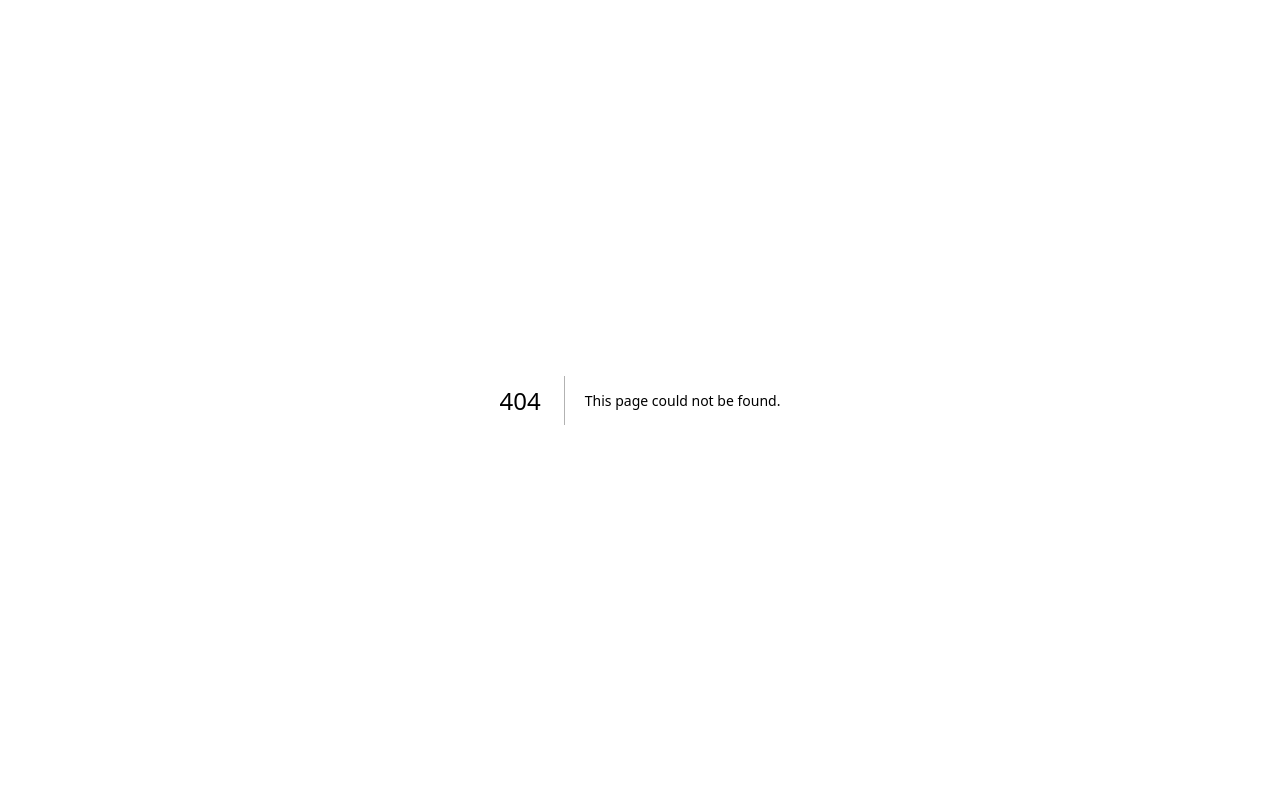
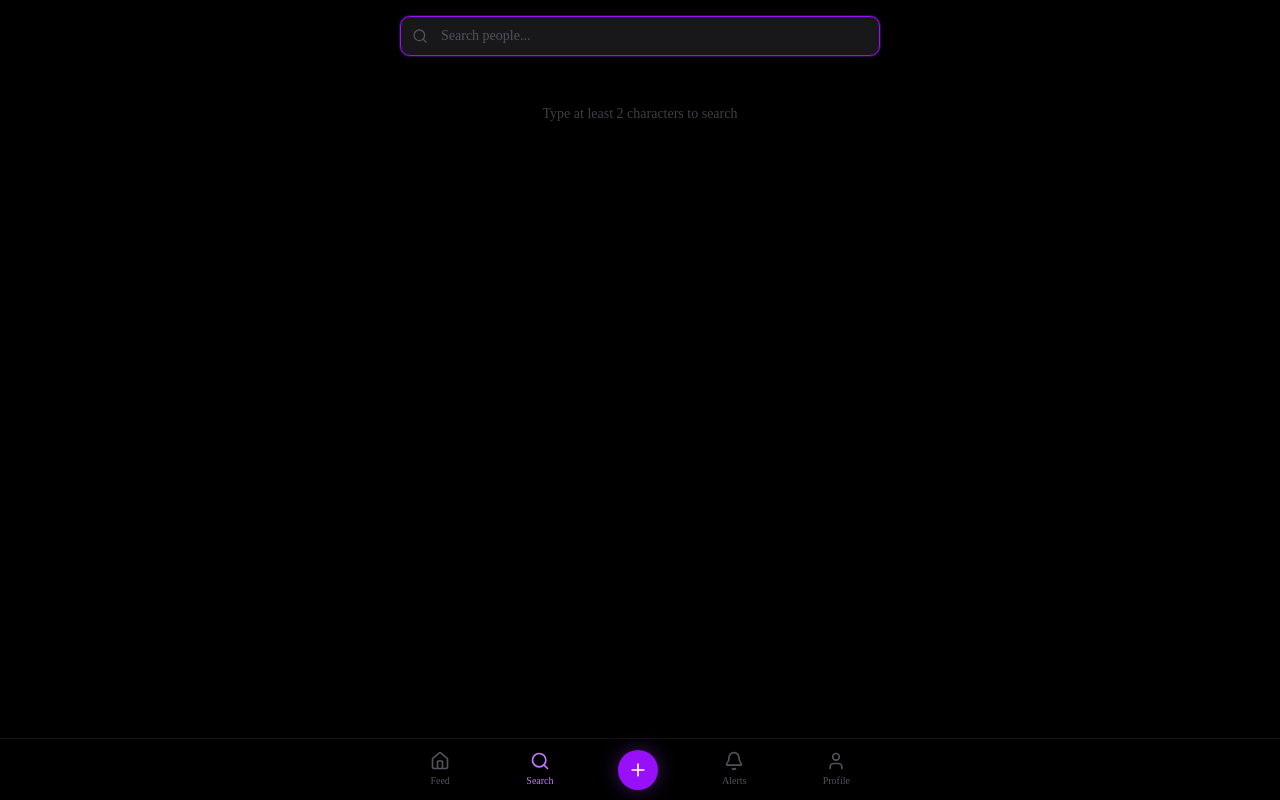
Before and after one commit to lxsmlv/forge, a Next.js app: page /search in a window 1280 px wide. Before the commit this address had no page. Built offline with nearby package versions, Linux system fonts and the light colour scheme.

Commit message:
feat: bottom tab bar navigation (Feed/Search/Create/Notifications/Profile), search page, AppShell

```diff
--- a/src/app/feed/page.tsx
+++ b/src/app/feed/page.tsx
@@ -5,8 +5,7 @@ import { PostCard } from '@/features/feed/PostCard';
 import { Cabinet } from '@/features/cabinet/Cabinet';
 import { getPosts } from '@/features/feed/actions';
 import { FeedHeader } from '@/features/feed/FeedHeader';
-import Link from 'next/link';
-import { Plus, Home, PenSquare, Users, Globe, RefreshCw, Dumbbell, Car, Flame, Trophy } from 'lucide-react';
+import { Home, PenSquare, Users, Globe, RefreshCw, Dumbbell, Car, Flame, Trophy } from 'lucide-react';
 
 export default function Feed() {
   const [activeTab, setActiveTab] = useState<'feed' | 'cabinet'>('feed');
@@ -36,7 +35,7 @@ export default function Feed() {
   };
 
   return (
-    <div className="min-h-screen bg-black text-white">
+    <div className="min-h-screen bg-black text-white pb-20">
       <FeedHeader />
 
       <div className="max-w-lg mx-auto px-4 pt-4">
@@ -150,12 +149,6 @@ export default function Feed() {
         )}
       </main>
 
-      <Link
-        href="/create"
-        className="fixed bottom-6 right-6 h-14 w-14 rounded-full bg-purple-600 hover:bg-purple-500 shadow-[0_0_30px_rgba(147,51,234,0.5)] hover:shadow-[0_0_40px_rgba(147,51,234,0.7)] flex items-center justify-center transition-all duration-300 active:scale-95"
-      >
-        <Plus className="w-6 h-6 text-white" />
-      </Link>
     </div>
   );
 }
--- a/src/app/layout.tsx
+++ b/src/app/layout.tsx
@@ -2,6 +2,7 @@ import type { Metadata } from "next";
 import { Geist, Geist_Mono } from "next/font/google";
 import { Bebas_Neue } from "next/font/google";
 import "./globals.css";
+import { AppShell } from "@/features/navigation/AppShell";
 
 const geistSans = Geist({
   variable: "--font-geist-sans",
@@ -53,7 +54,9 @@ export default function RootLayout({
       lang="en"
       className={`${geistSans.variable} ${geistMono.variable} ${bebasNeue.variable} h-full antialiased dark`}
     >
-      <body className="min-h-full flex flex-col bg-black text-white safe-top safe-bottom">{children}</body>
+      <body className="min-h-full flex flex-col bg-black text-white safe-top safe-bottom">
+        <AppShell>{children}</AppShell>
+      </body>
     </html>
   );
 }
--- /dev/null
+++ b/src/app/search/page.tsx
@@ -0,0 +1,94 @@
+'use client';
+
+import { useState, useEffect, useRef } from 'react';
+import { Search as SearchIcon } from 'lucide-react';
+import { searchUsers } from '@/features/feed/search-actions';
+import Link from 'next/link';
+
+export default function SearchPage() {
+  const [query, setQuery] = useState('');
+  const [results, setResults] = useState<any[]>([]);
+  const [loading, setLoading] = useState(false);
+  const timerRef = useRef<ReturnType<typeof setTimeout>>(undefined);
+  const inputRef = useRef<HTMLInputElement>(null);
+
+  useEffect(() => {
+    inputRef.current?.focus();
+  }, []);
+
+  useEffect(() => {
+    if (query.length < 2) {
+      setResults([]);
+      return;
+    }
+
+    clearTimeout(timerRef.current);
+    timerRef.current = setTimeout(async () => {
+      setLoading(true);
+      const data = await searchUsers(query);
+      setResults(data);
+      setLoading(false);
+    }, 300);
+
+    return () => clearTimeout(timerRef.current);
+  }, [query]);
+
+  return (
+    <div className="min-h-screen bg-black text-white pb-20">
+      <div className="max-w-lg mx-auto px-4 pt-4">
+        <div className="relative mb-4">
+          <SearchIcon className="absolute left-3 top-1/2 -translate-y-1/2 w-4 h-4 text-zinc-600" />
+          <input
+            ref={inputRef}
+            type="text"
+            placeholder="Search people..."
+            value={query}
+            onChange={(e) => setQuery(e.target.value)}
+            className="w-full h-10 pl-10 pr-4 bg-zinc-900 border border-zinc-800 rounded-lg text-white placeholder:text-zinc-600 focus:border-purple-600 focus:ring-1 focus:ring-purple-600/30 outline-none text-sm"
+          />
+        </div>
+
+        {loading && (
+          <div className="flex justify-center py-8">
+            <div className="h-6 w-6 border-2 border-purple-600 border-t-transparent rounded-full animate-spin" />
+          </div>
+        )}
+
+        {!loading && results.length > 0 && (
+          <div className="flex flex-col gap-2">
+            {results.map((user) => {
+              const initials = user.full_name.split(' ').map((n: string) => n[0]).join('').toUpperCase().slice(0, 2);
+              return (
+                <Link
+                  key={user.username}
+                  href={`/profile/${user.username}`}
+                  className="flex items-center gap-3 px-3 py-3 rounded-xl bg-zinc-950 border border-zinc-800/50 hover:border-purple-600/30 transition-colors"
+                >
+                  <div className="h-10 w-10 rounded-full bg-purple-600/20 border border-purple-600/30 flex items-center justify-center text-sm font-bold text-purple-400 overflow-hidden">
+                    {user.avatar_url ? (
+                      <img src={user.avatar_url} alt="" className="w-full h-full object-cover" />
+                    ) : (
+                      initials
+                    )}
+                  </div>
+                  <div className="flex-1">
+                    <p className="text-sm font-semibold text-white">{user.full_name}</p>
+                    <p className="text-xs text-zinc-600">@{user.username}{user.city ? ` · ${user.city}` : ''}{user.car ? ` · ${user.car}` : ''}</p>
+                  </div>
+                </Link>
+              );
+            })}
+          </div>
+        )}
+
+        {!loading && query.length >= 2 && results.length === 0 && (
+          <p className="text-center text-sm text-zinc-600 py-8">No one found</p>
+        )}
+
+        {query.length < 2 && (
+          <p className="text-center text-sm text-zinc-700 py-8">Type at least 2 characters to search</p>
+        )}
+      </div>
+    </div>
+  );
+}
--- /dev/null
+++ b/src/features/navigation/AppShell.tsx
@@ -0,0 +1,18 @@
+'use client';
+
+import { usePathname } from 'next/navigation';
+import { BottomNav } from './BottomNav';
+
+const PAGES_WITH_NAV = ['/feed', '/search', '/profile', '/notifications', '/messages', '/cabinet'];
+
+export function AppShell({ children }: { children: React.ReactNode }) {
+  const pathname = usePathname();
+  const showNav = PAGES_WITH_NAV.some((p) => pathname === p || pathname.startsWith(p + '/'));
+
+  return (
+    <>
+      {children}
+      {showNav && <BottomNav />}
+    </>
+  );
+}
--- /dev/null
+++ b/src/features/navigation/BottomNav.tsx
@@ -0,0 +1,52 @@
+'use client';
+
+import { usePathname } from 'next/navigation';
+import Link from 'next/link';
+import { Home, Search, Plus, Bell, User } from 'lucide-react';
+
+const NAV_ITEMS = [
+  { href: '/feed', icon: Home, label: 'Feed' },
+  { href: '/search', icon: Search, label: 'Search' },
+  { href: '/create', icon: Plus, label: 'Post', isCreate: true },
+  { href: '/notifications', icon: Bell, label: 'Alerts' },
+  { href: '/profile', icon: User, label: 'Profile' },
+];
+
+export function BottomNav() {
+  const pathname = usePathname();
+
+  return (
+    <nav className="fixed bottom-0 left-0 right-0 z-50 bg-black/90 backdrop-blur-md border-t border-zinc-800/50 safe-bottom">
+      <div className="max-w-lg mx-auto flex items-center justify-around px-2 py-2">
+        {NAV_ITEMS.map(({ href, icon: Icon, label, isCreate }) => {
+          const active = pathname === href || (href !== '/feed' && pathname.startsWith(href));
+
+          if (isCreate) {
+            return (
+              <Link
+                key={href}
+                href={href}
+                className="h-10 w-10 rounded-full bg-purple-600 hover:bg-purple-500 shadow-[0_0_20px_rgba(147,51,234,0.4)] flex items-center justify-center transition-all active:scale-95"
+              >
+                <Icon className="w-5 h-5 text-white" />
+              </Link>
+            );
+          }
+
+          return (
+            <Link
+              key={href}
+              href={href}
+              className={`flex flex-col items-center gap-0.5 px-3 py-1 rounded-lg transition-colors ${
+                active ? 'text-purple-400' : 'text-zinc-600 hover:text-zinc-400'
+              }`}
+            >
+              <Icon className="w-5 h-5" />
+              <span className="text-[10px]">{label}</span>
+            </Link>
+          );
+        })}
+      </div>
+    </nav>
+  );
+}
--- a/src/middleware.ts
+++ b/src/middleware.ts
@@ -42,5 +42,5 @@ export async function middleware(request: NextRequest) {
 }
 
 export const config = {
-  matcher: ['/feed', '/profile', '/profile/:path*', '/create', '/cabinet', '/settings', '/notifications', '/post/:path*', '/messages', '/messages/:path*'],
+  matcher: ['/feed', '/profile', '/profile/:path*', '/create', '/cabinet', '/settings', '/notifications', '/post/:path*', '/messages', '/messages/:path*', '/search'],
 };
```
